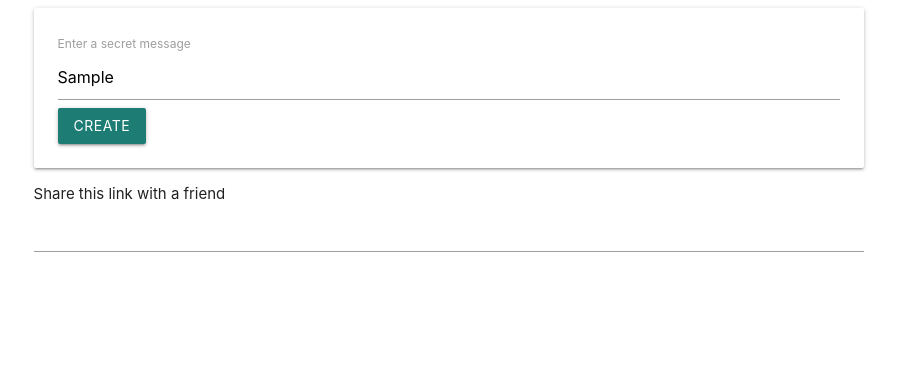
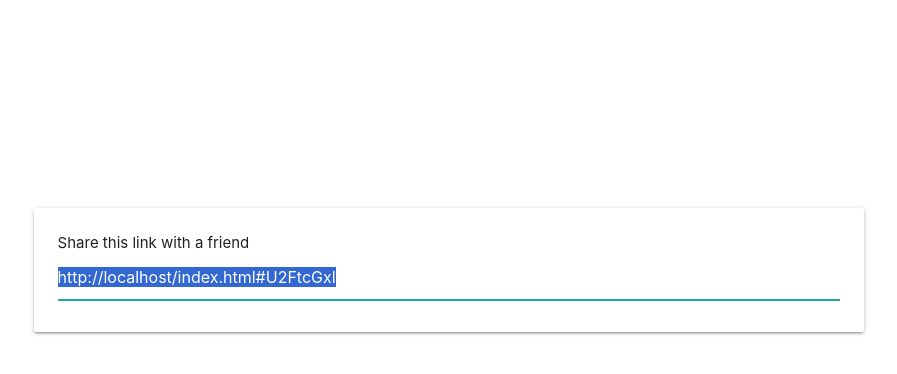
Before and after one commit to matthewhenderson15/message-share, a plain HTML site: page index.html in a window 1280 px wide. Both pictures are taken after typing "Sample" into the empty fields and a click on the button "CREATE". Shown: the whole page, without its empty margins (191-1088 px from the left). Drawn offline with nearby package versions, Linux system fonts and the light colour scheme.

Commit message:
Completed project styling and generation of secret message; deployed using Vercel

```diff
--- a/index.html
+++ b/index.html
@@ -5,21 +5,40 @@
             rel="stylesheet"
             href="https://cdnjs.cloudflare.com/ajax/libs/materialize/1.0.0/css/materialize.min.css"
         />
+        <style>
+            .row {
+                margin-top: 25vh;
+            }
+
+            h1 {
+                margin-top: 0;
+            }
+        </style>
     </head>
     <body>
         <div class="row">
             <div class="col s8 offset-s2">
-                <div class="card-panel">
+                <div id="message-show" class="card-panel hide">
+                    <h1></h1>
+                    <div>
+                        <a href="./index.html">Create your own secret message</a>
+                    </div>
+                </div>
+
+                <div id="message-form" class="card-panel">
                     <form>
                         <label>Enter a secret message</label>
                         <input id="message-input" />
                         <button class="btn">Create</button>
                     </form>
                 </div>
-                <div>
-                    Share this link with a friend
-                    <input id="link-input" />
+                <div id="link-form" class="card-panel hide">
+                    <div>
+                        Share this link with a friend
+                        <input id="link-input" />
+                    </div>
                 </div>
+
             </div>
         </div>
         <script src="index.js"></script>
--- a/index.js
+++ b/index.js
@@ -1,7 +1,24 @@
+const { hash } = window.location;
+
+const message = atob(hash.replace('#', ''));
+
+if (message) {
+    document.querySelector('#message-form').classList.add('hide');
+    document.querySelector('#message-show').classList.remove('hide');
+
+    document.querySelector('h1').innerHTML = message;
+}
+
 document.querySelector('form').addEventListener('submit', event => {
     event.preventDefault();
 
+    document.querySelector('#message-form').classList.add('hide');
+    document.querySelector('#link-form').classList.remove('hide');
+
     const input = document.querySelector('#message-input');
+    const encrypted = btoa(input.value);
 
-    console.log(input.value);
+    const linkInput = document.querySelector('#link-input');
+    linkInput.value = `${window.location}#${encrypted}`;
+    linkInput.select();
 })
```
Also changed, not shown: 1 other file.
